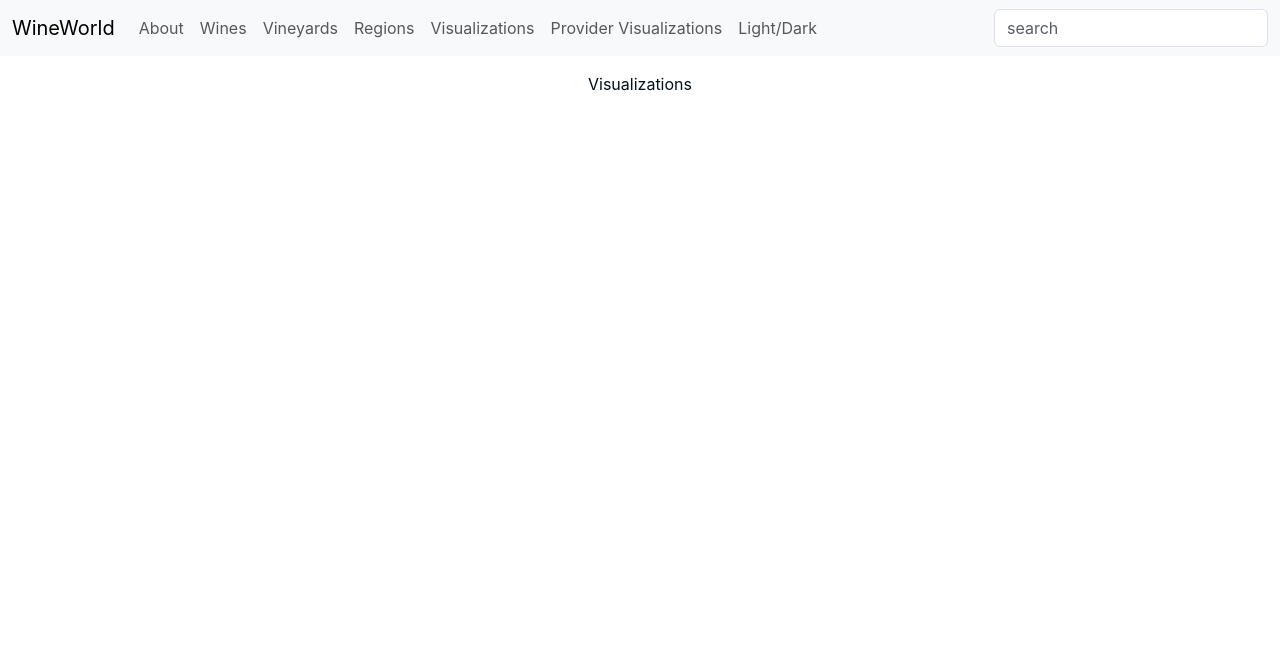
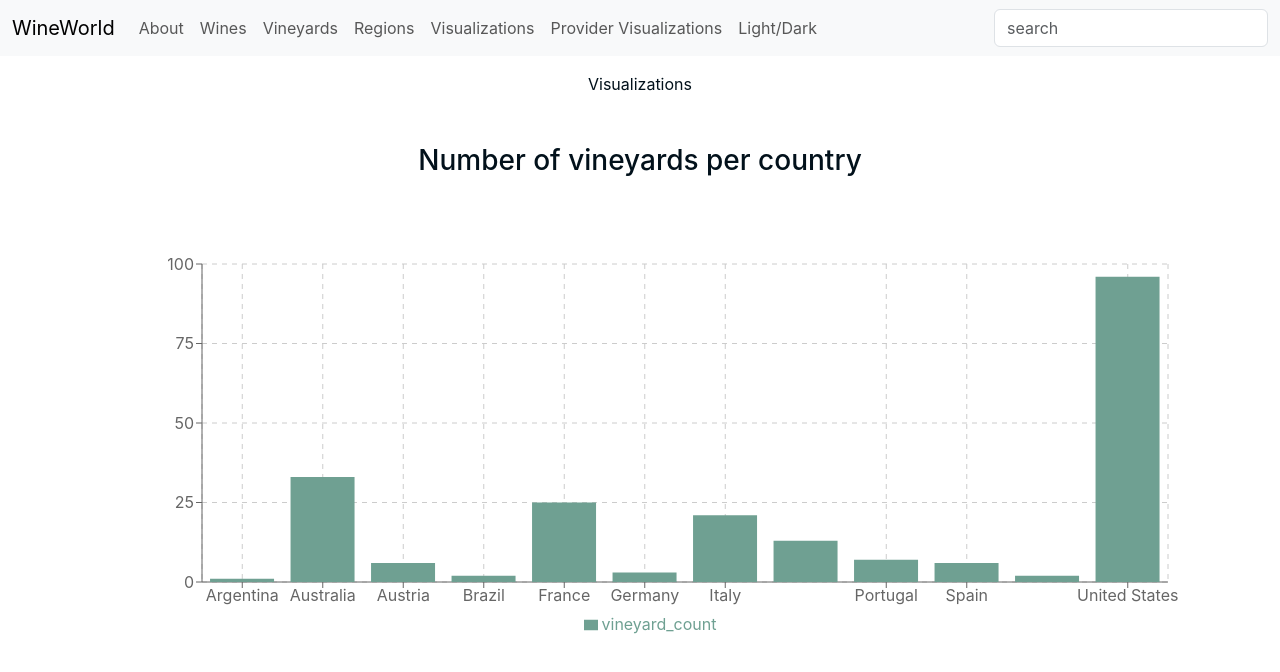
Before and after one commit to minidomo/wineworld, a React (Create React App) app in the folder frontend/: page /visualizations in a window 1280 px wide. Shown: the top 672 px of the page. Built offline with nearby package versions, Linux system fonts and the light colour scheme.

Commit message:
vineyards bar graph implemented

```diff
--- a/frontend/package.json
+++ b/frontend/package.json
@@ -17,6 +17,7 @@
     "react-highlight-words": "^0.20.0",
     "react-router-dom": "^6.8.1",
     "react-scripts": "5.0.1",
+    "recharts": "^2.5.0",
     "web-vitals": "^2.1.4"
   },
   "scripts": {
--- a/frontend/src/Dark.css
+++ b/frontend/src/Dark.css
@@ -53,7 +53,7 @@
 }
 
 .dark .btn.custom1:hover {
-  background-color: rgb(111, 160, 146);
+  background-color: #6fa092;
 }
 
 .light .list-group-item {
--- /dev/null
+++ b/frontend/src/components/BarGraph.js
@@ -0,0 +1,89 @@
+import Col from 'react-bootstrap/Col';
+import Container from 'react-bootstrap/Container';
+import Row from 'react-bootstrap/Row';
+import {
+    Bar, BarChart, CartesianGrid, Cell, Legend, ReferenceLine, ResponsiveContainer, Tooltip, XAxis, YAxis,
+} from 'recharts';
+
+const data = [
+    {
+        country: 'Argentina',
+        vineyard_count: 1,
+    },
+    {
+        country: 'Australia',
+        vineyard_count: 33,
+    },
+    {
+        country: 'Austria',
+        vineyard_count: 6,
+    },
+    {
+        country: 'Brazil',
+        vineyard_count: 2,
+    },
+    {
+        country: 'France',
+        vineyard_count: 25,
+    },
+    {
+        country: 'Germany',
+        vineyard_count: 3,
+    },
+    {
+        country: 'Italy',
+        vineyard_count: 21,
+    },
+    {
+        country: 'New Zealand',
+        vineyard_count: 13,
+    },
+    {
+        country: 'Portugal',
+        vineyard_count: 7,
+    },
+    {
+        country: 'Spain',
+        vineyard_count: 6,
+    },
+    {
+        country: 'Switzerland',
+        vineyard_count: 2,
+    },
+    {
+        country: 'United States',
+        vineyard_count: 96,
+    },
+];
+
+const BarGraph = () => (
+    <Container>
+        <Row style={{ height: 600 }}>
+            <h3 className='p-5 text-center'>Number of vineyards per country</h3>
+            <Col>
+                <ResponsiveContainer width='100%' height='100%'>
+                    <BarChart
+                        width={ 600 }
+                        height={ 300 }
+                        data={ data }
+                        margin={{
+                            top: 30,
+                            right: 30,
+                            bottom: 60,
+                            left: 60,
+                        }}
+                    >
+                        <CartesianGrid strokeDasharray='5 5' />
+                        <XAxis dataKey='country' />
+                        <YAxis />
+                        <Tooltip />
+                        <Legend />
+                        <Bar dataKey='vineyard_count' fill='#6fa092' />
+                    </BarChart>
+                </ResponsiveContainer>
+            </Col>
+        </Row>
+    </Container>
+);
+
+export default BarGraph;
--- a/frontend/src/containers/Visualizations.js
+++ b/frontend/src/containers/Visualizations.js
@@ -1,5 +1,12 @@
 import React from 'react';
 
-const Visualizations = () => <div>Visualizations</div>;
+import BarGraph from '../components/BarGraph';
+
+const Visualizations = () => (
+  <div>
+    Visualizations
+    <BarGraph />
+  </div>
+);
 
 export default Visualizations;
```
Also changed, not shown: 1 other file (tests, documents, lock files or other folders).
